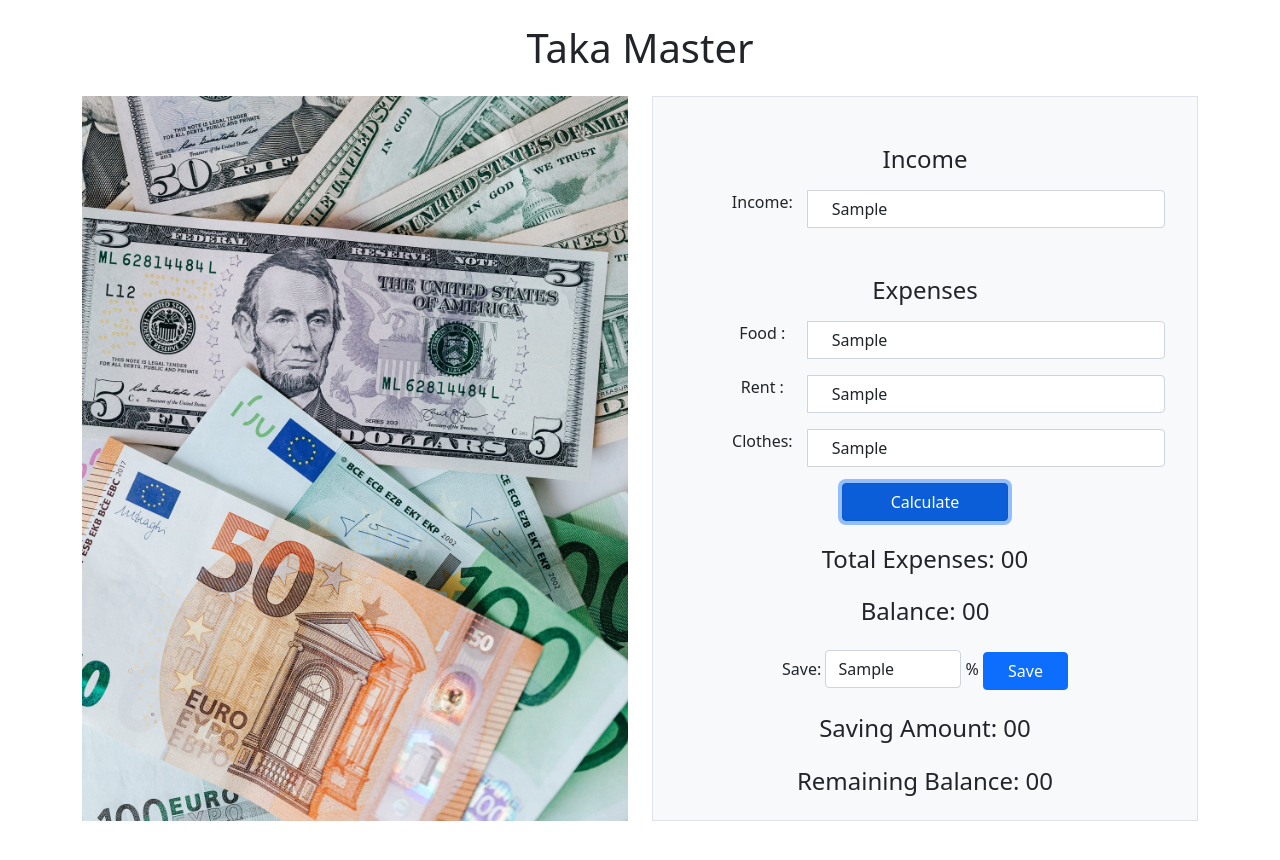
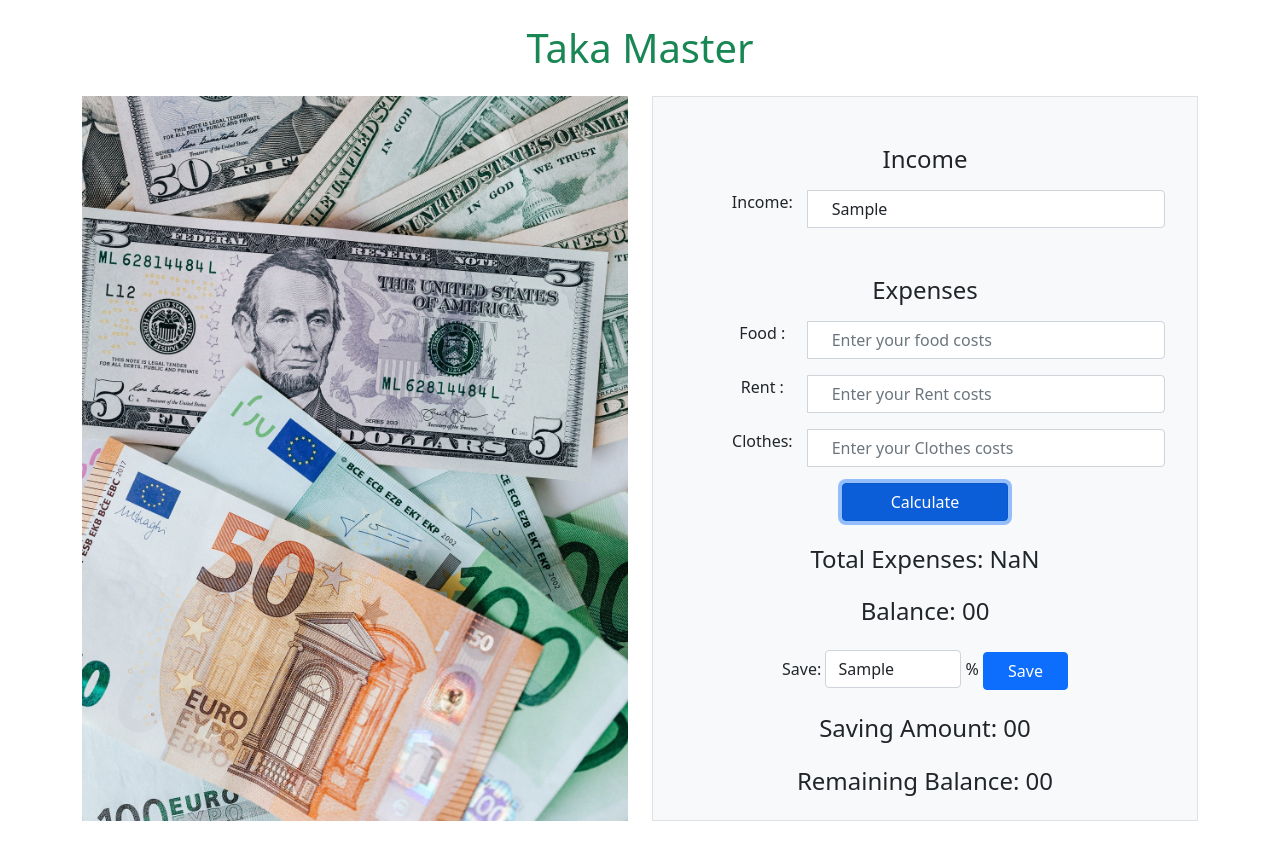
Before and after one commit to KawsarAlHasan/money-master, a plain HTML site: page index.html in a window 1280 px wide. Both pictures are taken after typing "Sample", "Sample", "Sample", "Sample", "Sample" into the empty fields and a click on the button "Calculate". Drawn offline with nearby package versions, Linux system fonts and the light colour scheme.

Commit message:
Declator Total Expenses

```diff
--- a/index.html
+++ b/index.html
@@ -12,7 +12,7 @@
 
     <!-- stirt section -->
     <section class="container">
-        <h1 class="text-center m-4">Taka Master</h1>
+        <h1 class="text-center m-4 text-success">Taka Master</h1>
         <div class="overflow-hidden">
             <div class="row gy-5 mb-5">
 
@@ -36,20 +36,22 @@
                     <h4 class="mt-5 mb-3">Expenses</h4>
                     <div class="input-group m-3 row">
                         <span class="col-2 ms-5">Food : </span>
-                        <input class="col-10 form-control me-5 px-4" type="text" placeholder="Enter your food costs" aria-label="input">
+                        <input id="food-input" class="col-10 form-control me-5 px-4" type="text" placeholder="Enter your food costs" aria-label="input">
                     </div>
 
                     <div class="input-group m-3 row">
                         <span class="col-2 ms-5">Rent : </span>
-                        <input class="col-10 form-control me-5 px-4" type="text" placeholder="Enter your Rent costs " aria-label="input">
+                        <input id="rent-input" class="col-10 form-control me-5 px-4" type="text" placeholder="Enter your Rent costs " aria-label="input">
                     </div>
 
                     <div class="input-group m-3 row">
                         <span class="col-2 ms-5">Clothes:</span>
-                        <input class="col-10 form-control me-5 px-4" type="text" placeholder="Enter your Clothes costs " aria-label="input">
+                        <input id="clothes-input" class="col-10 form-control me-5 px-4" type="text" placeholder="Enter your Clothes costs " aria-label="input">
                     </div>
-                    <button class="btn btn-primary px-5">Calculate</button>
-                    <h4 class="m-4">Total Expenses: <span>00</span></h4>
+
+                    <!-- Calculate button -->
+                    <button id="calculate-button" class="btn btn-primary px-5">Calculate</button>
+                    <h4 class="m-4">Total Expenses: <span id="total-expenses">00</span></h4>
                     <h4 class="m-4">Balance: <span>00</span></h4>
 
                     <!-- Save -->
--- a/js/app.js
+++ b/js/app.js
@@ -0,0 +1,26 @@
+// handle calculate button event
+document.getElementById('calculate-button').addEventListener('click', function(){
+    // food input
+    const foodInput = document.getElementById('food-input');
+    const foodAmountText = foodInput.value;
+    const foodAmount = parseFloat(foodAmountText);
+
+    // rent input
+    const rentInput = document.getElementById('rent-input');
+    const rentAmountText = rentInput.value;
+    const rentAmount = parseFloat(rentAmountText);
+
+    // clothes input
+    const clothesInput = document.getElementById('clothes-input');
+    const clothesAmountText = clothesInput.value;
+    const clothesAmount = parseFloat(clothesAmountText);
+
+    // Total Expenses
+    const totalExpenses = document.getElementById('total-expenses');
+    totalExpenses.innerText = parseFloat(foodAmount + rentAmount + clothesAmount);
+
+    // clear input fields
+    foodInput.value = "";
+    rentInput.value = "";
+    clothesInput.value = "";
+})
```
